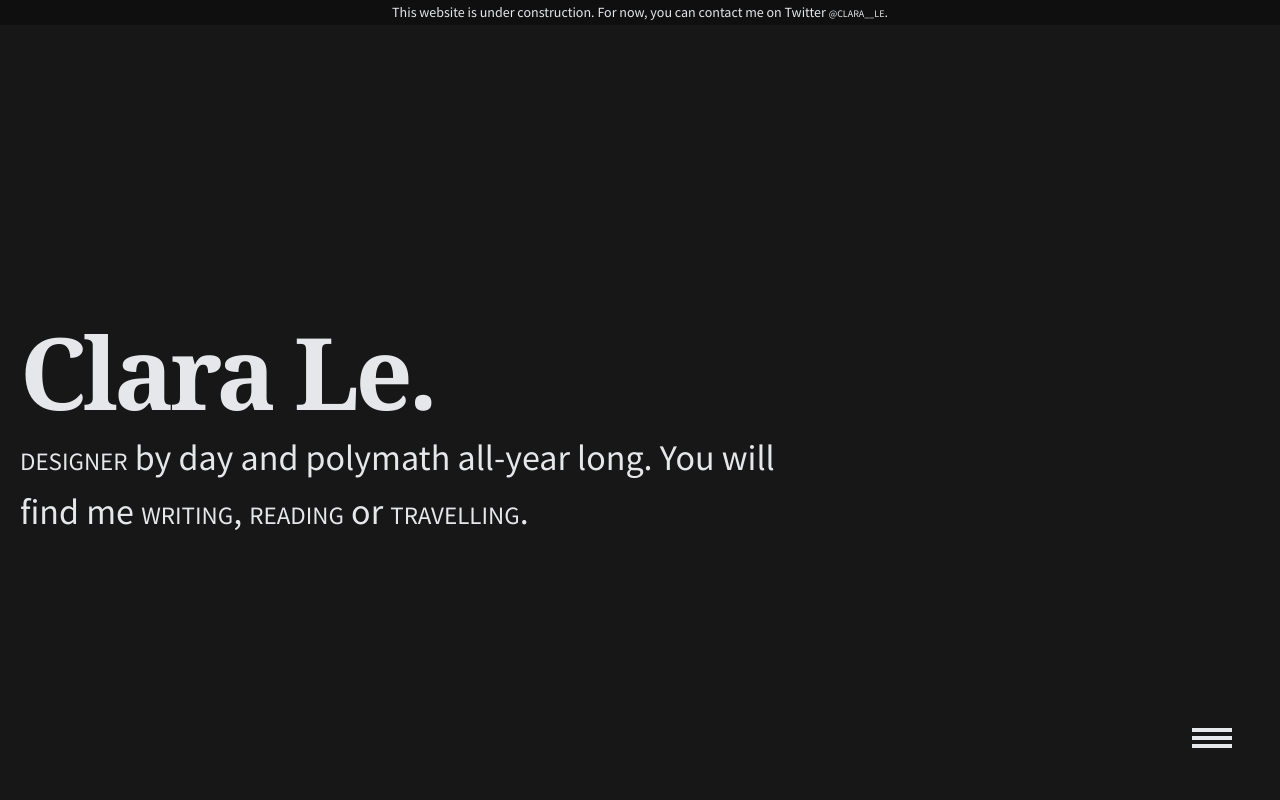
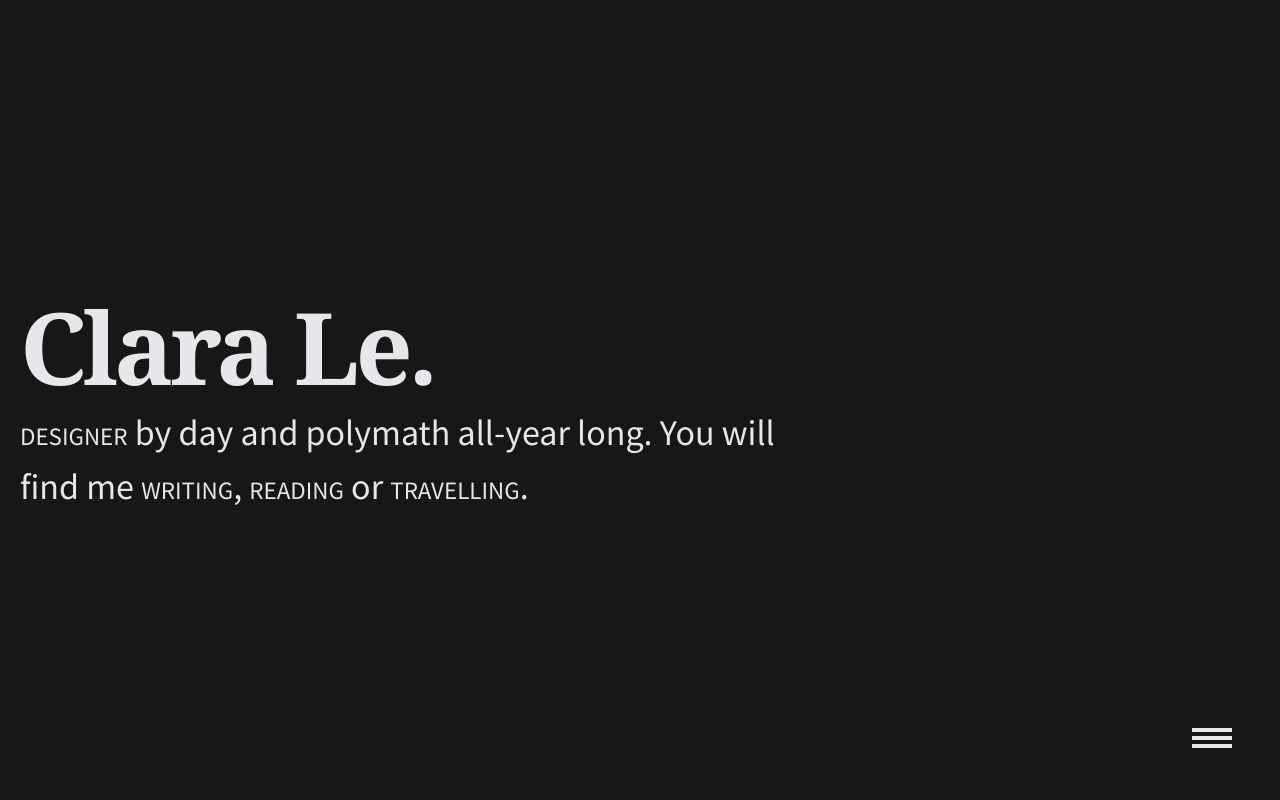
Before and after one commit to hgcl/clara-website, a Next.js app: page / in a window 1280 px wide. Shown: the top 800 px of the page. Built offline with nearby package versions, Linux system fonts and the light colour scheme; a web font is replaced by a local one.

Commit message:
Hide Alert component

```diff
--- a/components/layout.js
+++ b/components/layout.js
@@ -1,4 +1,4 @@
-import Alert from "../components/alert";
+// import Alert from "../components/alert";
 import Footer from "../components/footer";
 import Meta from "../components/meta";
 import Menu from "../components/Menu";
@@ -10,7 +10,7 @@
     <>
       <Meta />
       <div className="min-h-screen">
-        <Alert preview={preview} />
+        {/* <Alert preview={preview} /> */}
         <Menu />
         <main>{children}</main>
       </div>
```
